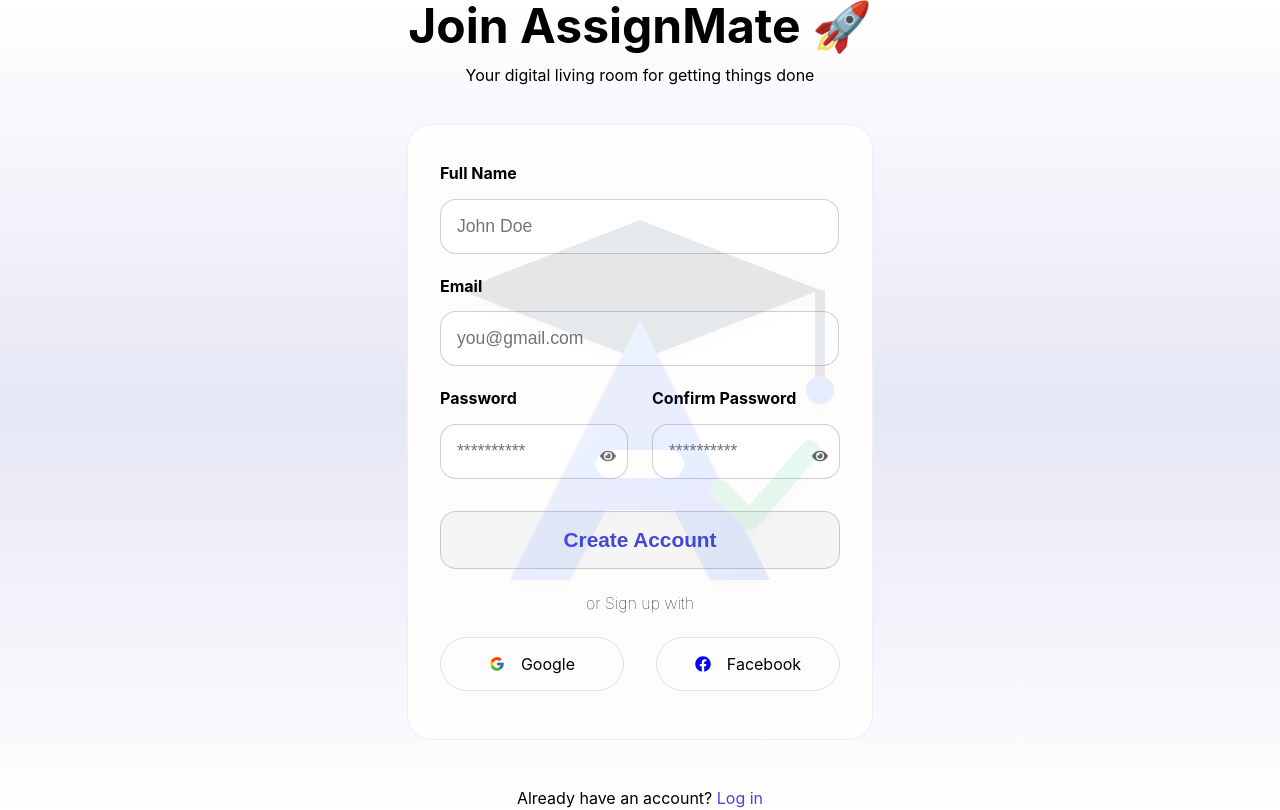
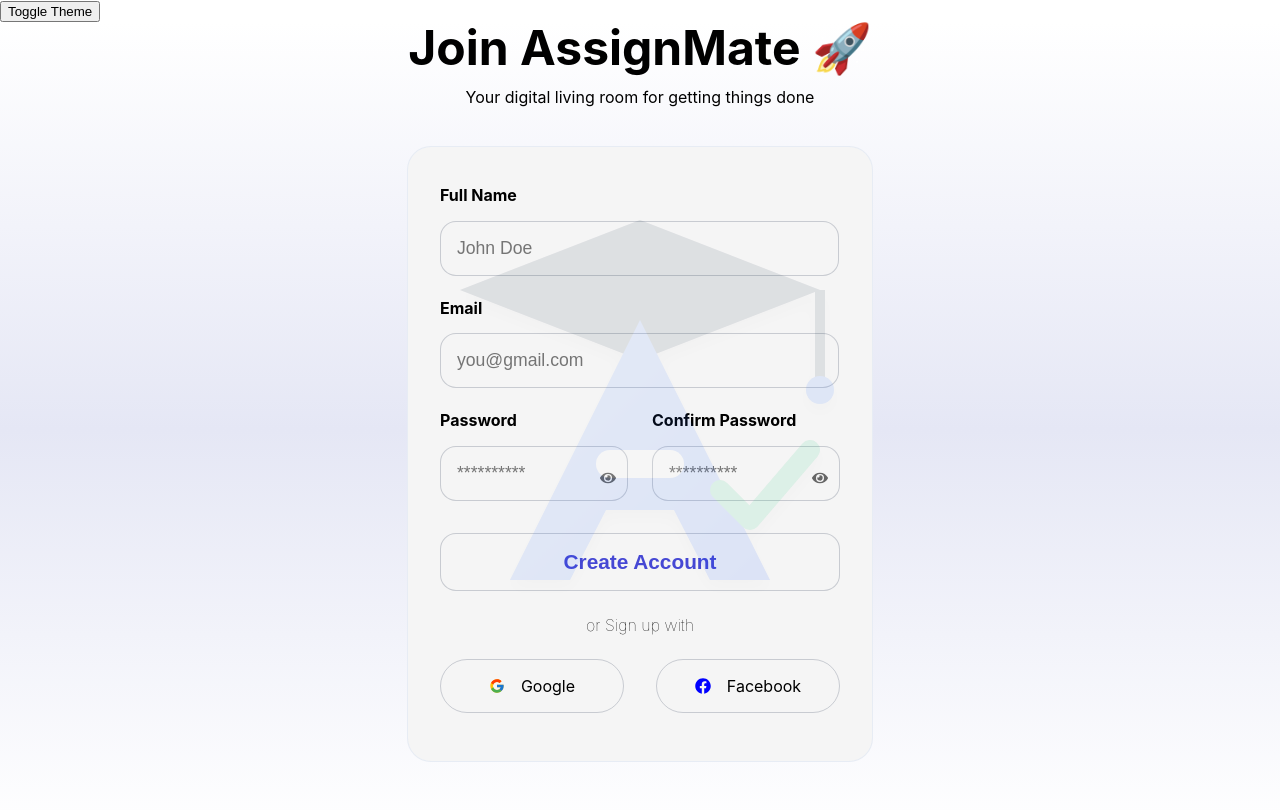
Before and after one commit to samrat-dotel/assign-mate, a React (Create React App) app: page /register in a window 1280 px wide. Shown: the top 810 px of the page. Built offline with nearby package versions, Linux system fonts and the light colour scheme.

Commit message:
add dark theme with some issues

```diff
--- a/src/App.jsx
+++ b/src/App.jsx
@@ -1,4 +1,4 @@
-import React from "react";
+import React, { useState, useEffect } from "react";
 import { BrowserRouter, Routes, Route } from "react-router-dom";
 import Login from "./pages/(auth)/login/Login";
 import Signup from "./pages/(auth)/signup/Signup";
@@ -11,8 +11,19 @@
 import MainLayout from "./layouts/MainLayout";
 
 const App = () => {
+  const [darkMode, setDarkMode] = useState(false);
+
+  useEffect(() => {
+    if (darkMode) {
+      document.documentElement.classList.add("dark-mode");
+    } else {
+      document.documentElement.classList.remove("dark-mode");
+    }
+  }, [darkMode]);
+
   return (
     <div>
+      <button onClick={() => setDarkMode(!darkMode)}>Toggle Theme</button>
       <BrowserRouter>
         <Routes>
           <Route path="/" element={<MainLayout />}>
--- a/src/components/footer/Footer.module.css
+++ b/src/components/footer/Footer.module.css
@@ -7,6 +7,7 @@
     justify-content: space-between;
     align-items: center;
     padding: 2rem;
+    color: var(--color-text);
 }
 
 .main {
@@ -78,8 +79,10 @@
 
 .copyright {
     padding-top: 2rem;
+    color: var(--color-text);
     text-align: center;
     padding: 1rem;
+    margin-bottom: 0;
 }
 
 @media (max-width: 768px) {
--- a/src/components/navbar/Navbar.module.css
+++ b/src/components/navbar/Navbar.module.css
@@ -2,7 +2,8 @@
     box-shadow: .5em .5em rgb(232, 231, 231);
     padding: 0 2rem;
     display: flex;
-    background-color: whitesmoke;
+    background-color: var(--color-bg);
+    color: var(--color-text);
     justify-content: space-between;
     margin-bottom: 2rem;
     position: relative;
@@ -12,6 +13,12 @@
     width: 25rem;
     height: auto;
     cursor: pointer;
+}
+
+.toggleButton {
+    color: var(--color-text);
+    border: none;
+    background-color: var(--color-bg);
 }
 
 .buttons {
--- a/src/index.css
+++ b/src/index.css
@@ -16,8 +16,26 @@
   --color-primary: #4648D4;
   --color-secondary: #0D2640;
   --color-fields: #e5eaf3;
+  --color-text: black;
   --color-bg: whitesmoke;
   --color-foreground: #121C28;
-  --color-danger: #93000A;
+  --color-danger: #d31623;
   --color-success: #00C16A;
+
+  --color-bg1: #FFFFFF;
+  --color-bg2: #e5e7f5;
 }
+
+:root.dark-mode {
+  --color-primary: #dea21f;
+  --color-secondary: #e16d58;
+  --color-fields: #141F0C;
+  --color-text: white;
+  --color-bg: #0A0A0A;
+  --color-foreground: #EDE5D0;
+  --color-danger: #d31623;
+  --color-success: #00C16A;
+
+  --color-bg1: #181616;
+  --color-bg2: #060825;
+}
--- a/src/pages/(auth)/auth.module.css
+++ b/src/pages/(auth)/auth.module.css
@@ -4,13 +4,14 @@
     align-items: center;
     justify-content: center;
     padding: 3rem 5rem;
-    background: linear-gradient(#FFFFFF, #e5e7f5, #FFFFFF);
+    background: linear-gradient(var(--color-bg1), var(--color-bg2), var(--color-bg1));
     height: 90vh;
 }
 
 .title {
     display: flex;
     flex-direction: column;
+    color: var(--color-text);
     align-items: center;
     justify-content: center;
 }
@@ -21,7 +22,7 @@
     display: flex;
     flex-direction: column;
     justify-content: center;
-    background: rgb(255, 252, 252);
+    background: var(--color-bg);
     border: 1px solid #D9E3F480;
     padding: 3rem 2rem;
     border-radius: 1.5rem;
@@ -33,6 +34,7 @@
     line-height: .1rem;
     font-weight: bold;
     font-size: 1rem;
+    color: var(--color-text);
 }
 
 .passwordWrapper {
@@ -68,7 +70,7 @@
 .input,
 .button {
     border: 1px solid #9ca2ad80;
-    background-color: white;
+    color: var(--color-text);
     padding: 1rem;
     font-size: 1.1rem;
     margin-bottom: .5rem;
@@ -77,7 +79,12 @@
 }
 
 .input {
-    max-width: 365px
+    max-width: 365px;
+    background-color: var(--color-bg);
+}
+
+.button {
+    background-color: var(--color-primary);
 }
 
 .input:focus {
@@ -120,6 +127,7 @@
     justify-content: center;
     gap: 2rem;
     width: 100%;
+    color: var(--color-text);
 }
 
 .icon {
@@ -127,7 +135,7 @@
     display: flex;
     align-items: center;
     justify-content: center;
-    border: 1px solid #D9E3F4;
+    border: 1px solid #9ca2ad80;
     border-radius: 2rem;
     font-size: 1rem;
     gap: 1rem;
@@ -142,3 +150,7 @@
 .error {
     color: var(--color-danger);
 }
+
+.text {
+    color: var(--color-text);
+}
--- a/src/pages/(auth)/login/Login.jsx
+++ b/src/pages/(auth)/login/Login.jsx
@@ -132,7 +132,7 @@
 
       {error && <p className={styles.error}>{error}</p>}
 
-      <p>
+      <p className={styles.text}>
         {" "}
         New here? <a href="/register"> Join the group </a>
       </p>
--- a/src/pages/(auth)/signup/Signup.jsx
+++ b/src/pages/(auth)/signup/Signup.jsx
@@ -168,7 +168,7 @@
 
       {error && <p className={styles.error}>{error}</p>}
 
-      <p>
+      <p className={styles.text}>
         Already have an account? <a href="/login">Log in</a>
       </p>
     </main>
```
